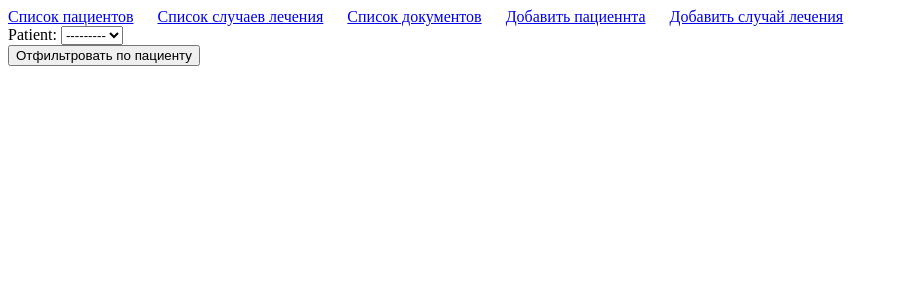
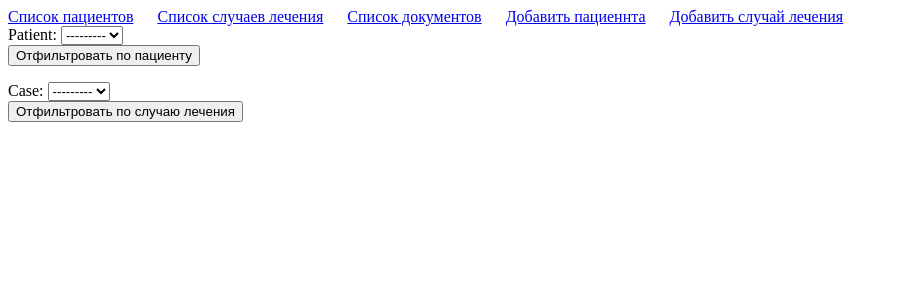
Before and after one commit to MaxZudilenkov/webiomed, a Django app: page /documents/ in a window 1280 px wide. Shown: the top 300 px of the page, without its empty margins (0-898 px from the left). Run offline with Django 4.2, Linux system fonts and the light colour scheme; data that the repository does not hold is empty.

Commit message:
added documents filter by case

```diff
--- a/mainapp/filters.py
+++ b/mainapp/filters.py
@@ -1,9 +1,14 @@
 import django_filters
 
-from mainapp.models import TreatmentCase
+from mainapp.models import TreatmentCase, MedicalDocument
 
 
 class TreatmentCaseFilter(django_filters.FilterSet):
     class Meta:
         model = TreatmentCase
         fields = ['patient']
+
+class MedicalDocumentFilter(django_filters.FilterSet):
+    class Meta:
+        model = MedicalDocument
+        fields = ['case']
--- a/mainapp/templates/mainapp/cases_list.html
+++ b/mainapp/templates/mainapp/cases_list.html
@@ -11,7 +11,7 @@
     {% for case in cases %}
 
         <p>
-            <a href="{% url 'case_detail'  pk=case.pk %}"> {{ case }} </a>
+            <a href="{% url 'case_detail'  pk=case.pk %}"> {{ case }} </a> {{ case.start_date }}
         </p>
 
     {% endfor %}
--- a/mainapp/templates/mainapp/documents_list.html
+++ b/mainapp/templates/mainapp/documents_list.html
@@ -18,10 +18,21 @@
 
      <form method="get">
 
-        {{ my_filter.form }}
+        {{ my_filter_patient.form }}
 
         <div>
-            <button type="submit">Отфильтровать по пациенту</button>
+            <button type="submit" name = 'filter_by_patient'>Отфильтровать по пациенту</button>
+        </div>
+
+    </form>
+
+
+     <form method="get">
+
+        {{ my_filter_case.form }}
+
+        <div>
+            <button type="submit" name = 'filter_by_case'>Отфильтровать по случаю лечения</button>
         </div>
 
     </form>
--- a/mainapp/views.py
+++ b/mainapp/views.py
@@ -2,7 +2,7 @@ from django.http import request
 from django.shortcuts import render, redirect
 from django.views.generic import ListView
 
-from mainapp.filters import TreatmentCaseFilter
+from mainapp.filters import TreatmentCaseFilter, MedicalDocumentFilter
 from mainapp.forms import AddPatientForm, AddTreatmentCaseForm
 from mainapp.models import Patient, TreatmentCase, MedicalDocument
 
@@ -89,8 +89,13 @@ class MedicalDocumentListView(ListView):
         return MedicalDocument.objects.all()
 
     def get_context_data(self, **kwargs):
-        my_filter = TreatmentCaseFilter(self.request.GET, queryset=MedicalDocument.objects.all())
+        my_filter_patient = TreatmentCaseFilter(self.request.GET, queryset=MedicalDocument.objects.all())
+        my_filter_case = MedicalDocumentFilter(self.request.GET, queryset=MedicalDocument.objects.all())
         context = super().get_context_data(**kwargs)
-        context['my_filter'] = my_filter
-        context['documents'] = my_filter.qs
+        context['my_filter_patient'] = my_filter_patient
+        context['my_filter_case'] = my_filter_case
+        if 'filter_by_case' in self.request.GET:
+            context['documents'] = my_filter_case.qs
+        if 'filter_by_patient' in self.request.GET:
+            context['documents'] = my_filter_patient.qs
         return context
```
